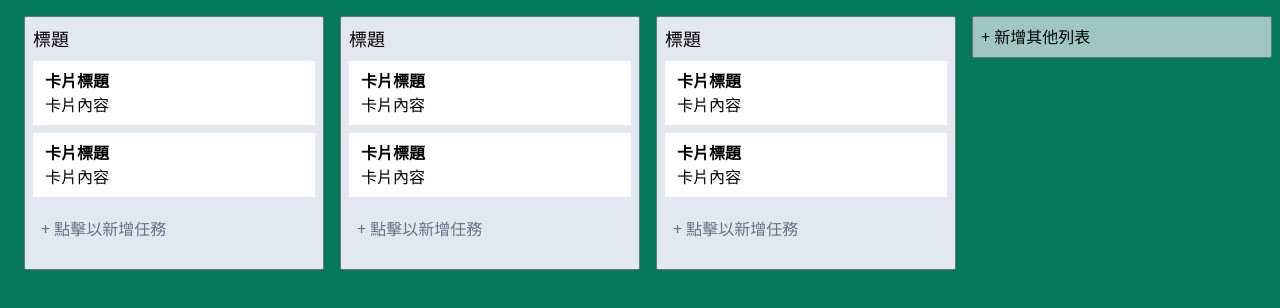
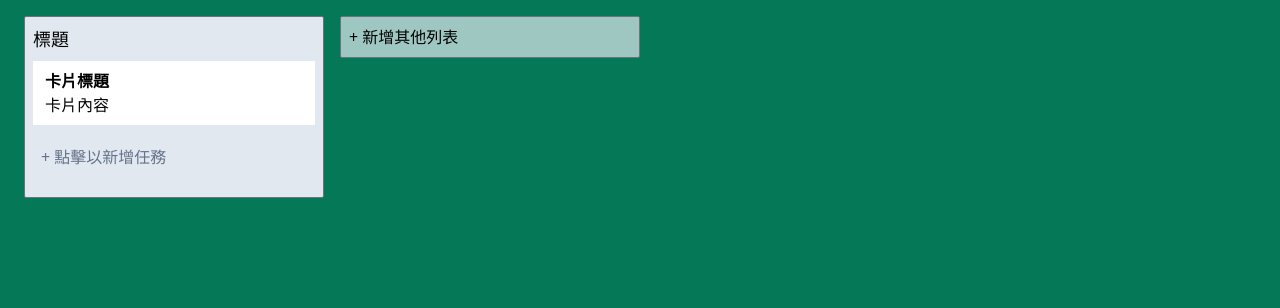
Before and after one commit to SheepNDW/trello-app-v3, a Vue app: page / in a window 1280 px wide. Shown: the top 308 px of the page. Built offline with nearby package versions, Linux system fonts and the light colour scheme.

Commit message:
feat:  split components
extract Card component from BoardView

```diff
--- /dev/null
+++ b/src/components/AddNewTask.vue
@@ -0,0 +1,12 @@
+<script setup lang="ts">
+
+</script>
+
+<template>
+  <div class="my-3">
+    <div class="bg-slate-200 p-2 hover:bg-slate-300 cursor-pointer text-slate-500">
+      + 點擊以新增任務
+    </div>
+    <!-- <textarea class="block w-full resize-none p-2 h-10" placeholder="為這張卡片輸入標題"></textarea> -->
+  </div>
+</template>
--- /dev/null
+++ b/src/components/Card.vue
@@ -0,0 +1,22 @@
+<script setup lang="ts">
+import AddNewTask from './AddNewTask.vue'
+import TaskItem from './TaskItem.vue'
+</script>
+
+<template>
+  <div
+    class="bg-slate-200 block border rounded-sm p-2 mx-2 border-gray-500 min-w-[300px]"
+  >
+    <!-- column -->
+    <div class="block overflow-hidden text-ellipsis w-4/5 text-lg">標題</div>
+    <!-- <textarea class="resize-none overflow-hidden border-none w-full p-1 h-8 block"></textarea> -->
+
+    <!-- tasks -->
+    <TaskItem />
+    <!-- tasks -->
+
+    <!-- add new task -->
+    <AddNewTask />
+    <!-- add new task -->
+  </div>
+</template>
--- /dev/null
+++ b/src/components/TaskItem.vue
@@ -0,0 +1,10 @@
+<script setup lang="ts">
+
+</script>
+
+<template>
+  <div class="block my-2 w-full py-2 px-3 bg-white overflow-hidden select-none">
+    <div class="block font-bold">卡片標題</div>
+    <div class="overflow-hidden text-ellipsis">卡片內容</div>
+  </div>
+</template>
--- a/src/views/BoardView.vue
+++ b/src/views/BoardView.vue
@@ -1,5 +1,6 @@
 <script setup lang="ts">
 import { ref } from 'vue'
+import Card from '@/components/Card.vue'
 
 const toggle = ref(false)
 </script>
@@ -9,37 +10,7 @@ const toggle = ref(false)
     <div id="board-wrapper" class="h-full w-full p-4 block overflow-auto">
       <div class="flex flex-row items-start">
         <!-- card -->
-        <div
-          v-for="i in 3"
-          :key="i"
-          class="bg-slate-200 block border rounded-sm p-2 mx-2 border-gray-500 min-w-[300px]"
-          @click="toggle = !toggle"
-        >
-          <!-- column -->
-          <div class="block overflow-hidden text-ellipsis w-4/5 text-lg">標題</div>
-          <!-- <textarea class="resize-none overflow-hidden border-none w-full p-1 h-8 block"></textarea> -->
-
-          <!-- tasks -->
-          <div class="block my-2 w-full py-2 px-3 bg-white overflow-hidden select-none">
-            <div class="block font-bold">卡片標題</div>
-            <div class="overflow-hidden text-ellipsis">卡片內容</div>
-          </div>
-
-          <div class="block my-2 w-full py-2 px-3 bg-white overflow-hidden select-none">
-            <div class="block font-bold">卡片標題</div>
-            <div class="overflow-hidden text-ellipsis">卡片內容</div>
-          </div>
-          <!-- tasks -->
-
-          <!-- add new task -->
-          <div class="my-3">
-            <div class="bg-slate-200 p-2 hover:bg-slate-300 cursor-pointer text-slate-500">
-              + 點擊以新增任務
-            </div>
-            <!-- <textarea class="block w-full resize-none p-2 h-10" placeholder="為這張卡片輸入標題"></textarea> -->
-          </div>
-          <!-- add new task -->
-        </div>
+        <Card />
         <!-- card -->
 
         <!-- add new card -->
```
